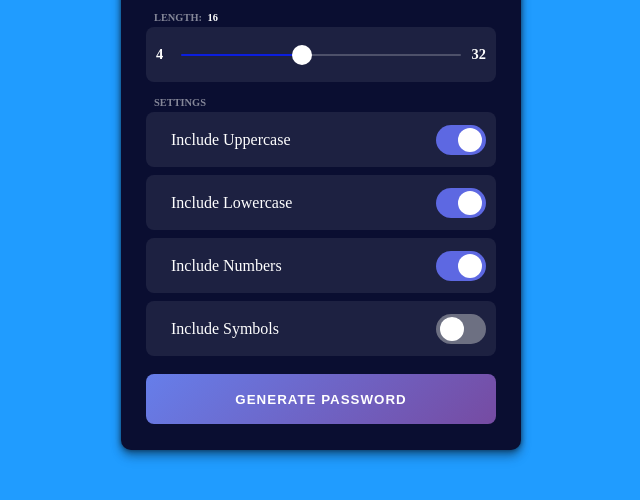
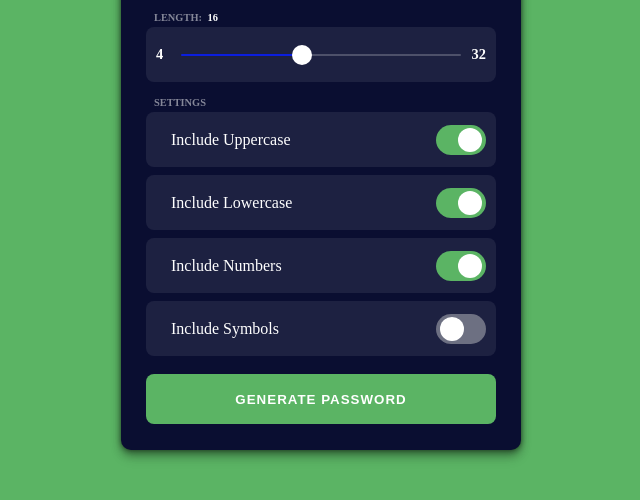
Before and after one commit to isabelgeek/post-cloud-pwd-generator, a plain HTML site: page index.html in a window 1280 px wide. Shown: the part 190-690 px from the top of the page, without its empty margins (319-959 px from the left). Drawn offline with Linux system fonts and the light colour scheme.

Commit message:
feat: Add free internet color

```diff
--- a/css/style.scss
+++ b/css/style.scss
@@ -6,7 +6,7 @@
 body {
 	width: 100%;
 	height: 100%;
-	background-image: linear-gradient(to top, #209cff 100%, #68e0cf 200%);
+	background-image: linear-gradient(to top, #5bb464 100%, #68e0cf 200%);
 	display: flex;
 	justify-content: center;
 	align-items: center;
@@ -240,7 +240,7 @@ $range-label-width: 60px !default;
 		}
 		&:checked {
 			& + label:before {
-				background: #5d68e2;
+				background: #5bb464;
 				transition: all 150ms cubic-bezier(0, 0, 0, 0.1);
 			}
 			& + label:after {
@@ -272,7 +272,7 @@ $range-label-width: 60px !default;
 	border-radius: $field-border-radius;
 	color: #fff;
 	border: none;
-	background-image: linear-gradient(135deg, #667eea 0%, #764ba2 100%);
+	background-image: linear-gradient(135deg, #5bb464 0%, #5bb464 100%);
 	letter-spacing: 1px;
 	font-weight: bold;
 	text-transform: uppercase;
```
Also changed, not shown: css/style.css.
